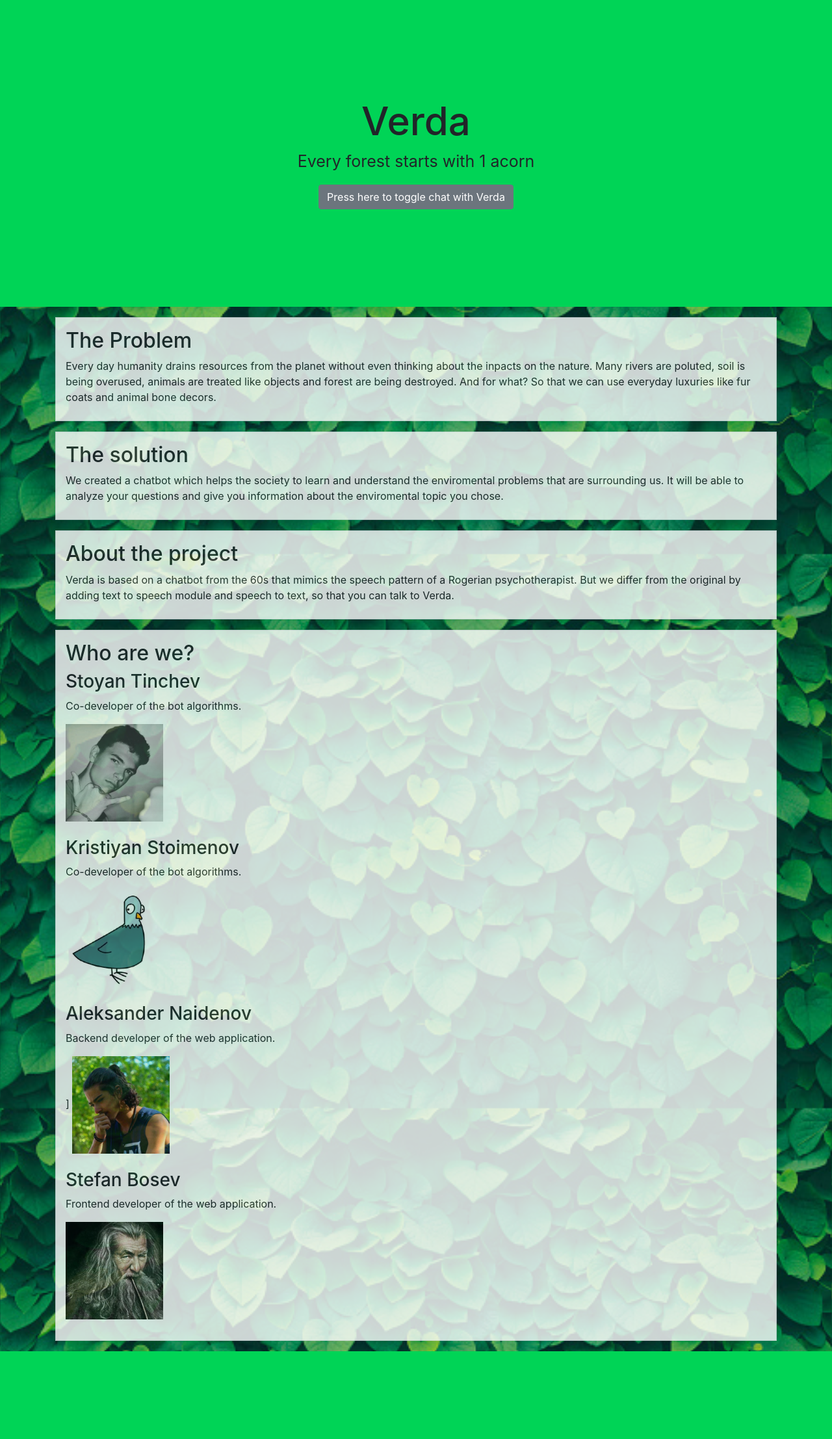
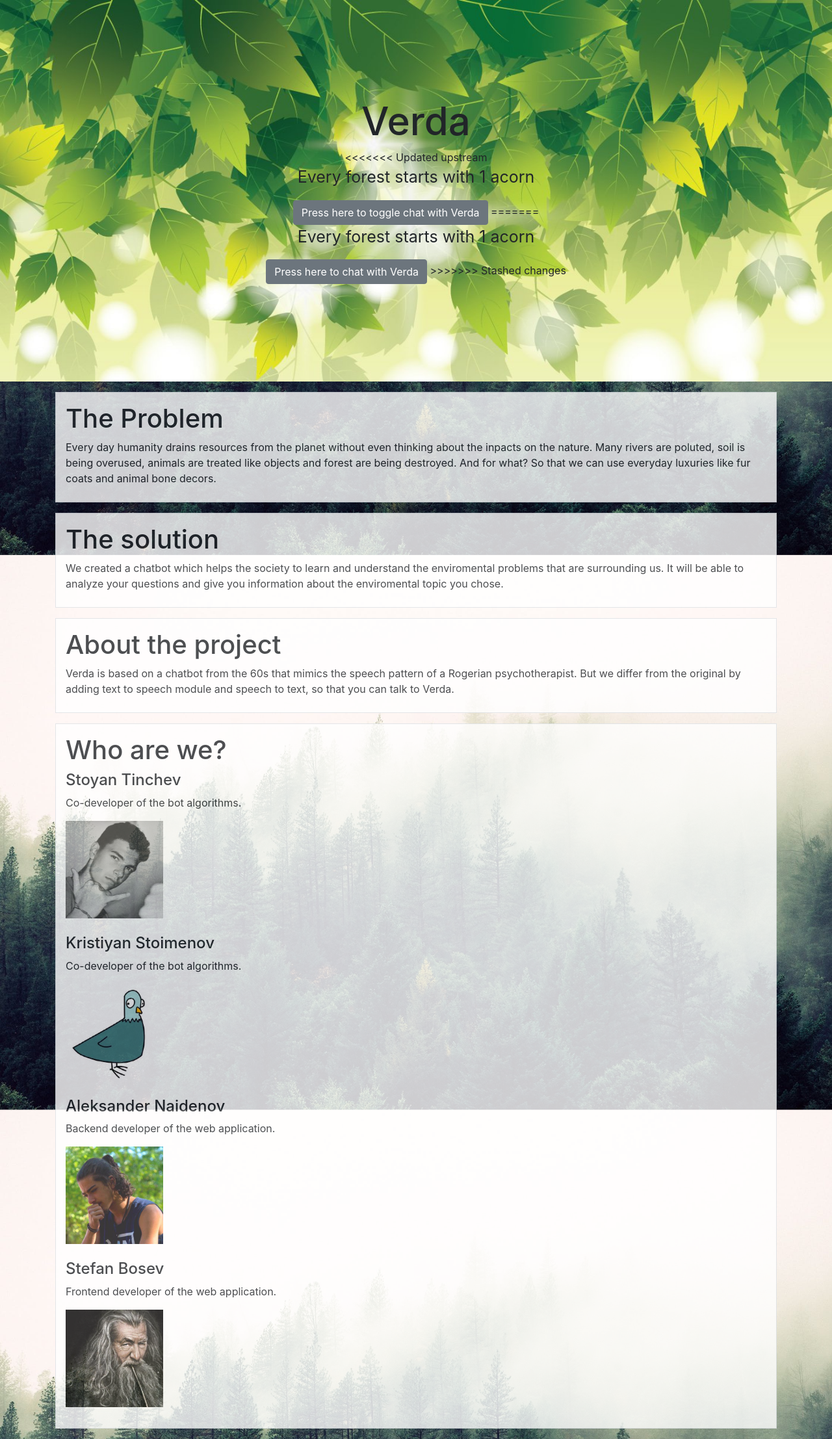
Before and after one commit to boki1/verda, a Flask app: page / in a window 1280 px wide. Shown: the whole page at 65% size. Before the commit the page ends 2079 px from the top, so only its background shows below. Run offline with Flask 2, Linux system fonts and the light colour scheme; some libraries are stand-ins or nearby versions.

Commit message:
Add cool pictures for background and header

```diff
--- a/static/homepage.css
+++ b/static/homepage.css
@@ -1,13 +1,15 @@
 body {
-    background-image: url("../static/images/verda_background.jpeg");
+    background-image: url('../static/images/tree_background.jpeg');
     background-repeat: no-repeat;
     background-attachment: fixed;
     background-size: cover;
 }
 
 .header {
+    background-image: url('../static/images/header_background.jpeg');
+    background-repeat: no-repeat;
+    background-size: cover;
     text-align: center;
-    background-color: #00d456;
     padding: 150px;
 }
 
@@ -24,7 +26,7 @@ body {
 }
 
 #main {
-    background-color: transparent;
+    /* background-color: #39cc1e; */
     opacity: 0.8;
     border-width: 10px;
 }
@@ -53,6 +55,10 @@ body {
     border-color: black;
 }
 
+#contactsCard h2 {
+    size: 40;
+}
+
 .kristiyanImg {
     background-image: url('../static/images/kristiyanImg.jpeg');
     size: 50%;
--- a/templates/homepage.html
+++ b/templates/homepage.html
@@ -21,6 +21,7 @@
 
     <div class="header">
       <h1>Verda</h1>
+<<<<<<< Updated upstream
       <p id="quote">Every forest starts with 1 acorn</p>
       <button id="btnVerda" type="button" class="btn btn-secondary">Press here to toggle chat with Verda</button>
       <div id="chat_and_message" style="display: none;">
@@ -32,41 +33,45 @@
           <input type="submit"/>
         </form>
       </div>
+=======
+      <p>Every forest starts with 1 acorn</p>
+      <button id="btnVerda" type="button" class="btn btn-secondary">Press here to chat with Verda</button>
+>>>>>>> Stashed changes
     </div>
 
     <div class="row">
         <div id="main" class="container">
             <div id="problemCard" class="container my-3 pt-3 pb-2 border">
-                <h2> The Problem </h2>
+                <h1> The Problem </h1>
                 <p>Every day humanity drains resources from the planet without even thinking about the inpacts on the nature. Many rivers are poluted, soil is being overused, animals are treated like objects and forest are being destroyed. And for what? So that we can use everyday luxuries like fur coats and animal bone decors. </p>
             </div>
             <div id="solutionCard" class="container my-3 pt-3 pb-2 border">
-                <h2> The solution </h2>
+                <h1> The solution </h1>
                 <p>We created a chatbot which helps the society to learn and understand the enviromental problems that are surrounding us. It will be able to analyze your questions and give you information about the enviromental topic you chose.</p>
             </div>
             <div id="aboutCard" class="container my-3 pt-3 pb-2 border">
-                <h2> About the project </h2>
+                <h1> About the project </h1>
                 <p>Verda is based on a chatbot from the 60s that mimics the speech pattern of a Rogerian psychotherapist. But we differ from the original by adding text to speech module and speech to text, so that you can talk to Verda. </p>
             </div>
             <div id="contactsCard" class="container my-3 pt-3 pb-2 border">
-                <h2> Who are we? </h2>
+                <h1> Who are we? </h1>
                 <div class="devInfo pb-4">
-                    <h3>Stoyan Tinchev</h3>
+                    <h4>Stoyan Tinchev</h4>
                     <p>Co-developer of the bot algorithms.</p>
                     <img src="../static/images/stoyanImg.jpeg" width="150px" height="150px">
                 </div>
                 <div class="devInfo pb-4">
-                    <h3>Kristiyan Stoimenov</h3>
+                    <h4>Kristiyan Stoimenov</h4>
                     <p>Co-developer of the bot algorithms.</p>
                     <img src="../static/images/kristiyanImg.jpeg" width="150px" height="150px">
                 </div>
                 <div class="devInfo pb-4">
-                    <h3>Aleksander Naidenov</h3>
-                    <p>Backend developer of the web application.</p>]
+                    <h4>Aleksander Naidenov</h4>
+                    <p>Backend developer of the web application.</p>
                     <img src="../static/images/aleksanedImg.jpeg" width="150px" height="150px">
                 </div>
                 <div class="devInfo pb-4">
-                    <h3>Stefan Bosev</h3>
+                    <h4>Stefan Bosev</h4>
                     <p>Frontend developer of the web application.</p>
                     <img src="../static/images/stefanImg.jpeg" width="150px" height="150px">
                 </div>
```
Also changed, not shown: static/images/header_background.jpeg (added), static/images/tree_background.jpeg (added), static/images/verda_background.jpeg, static/images/verda_logo.jpg (added).
